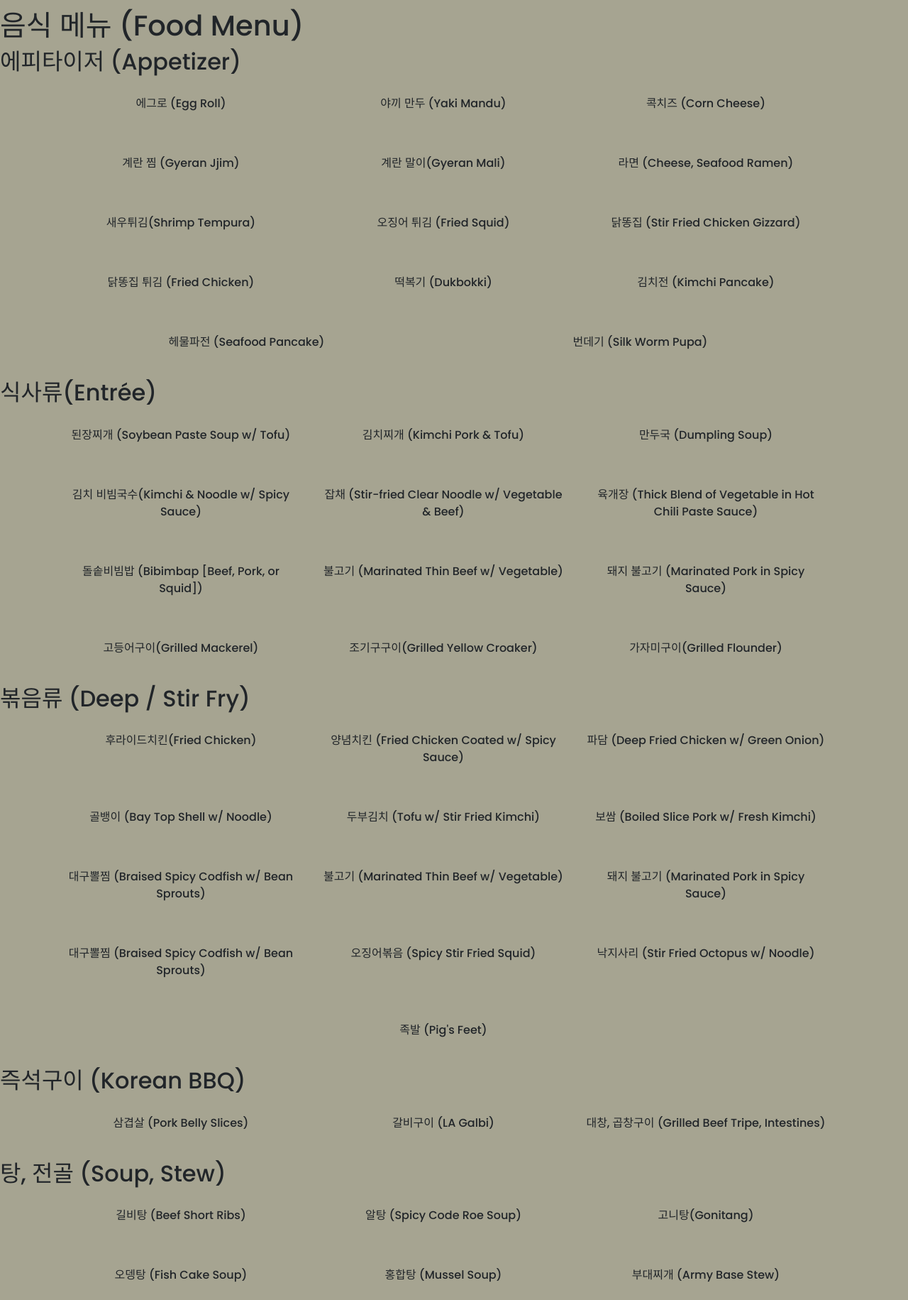
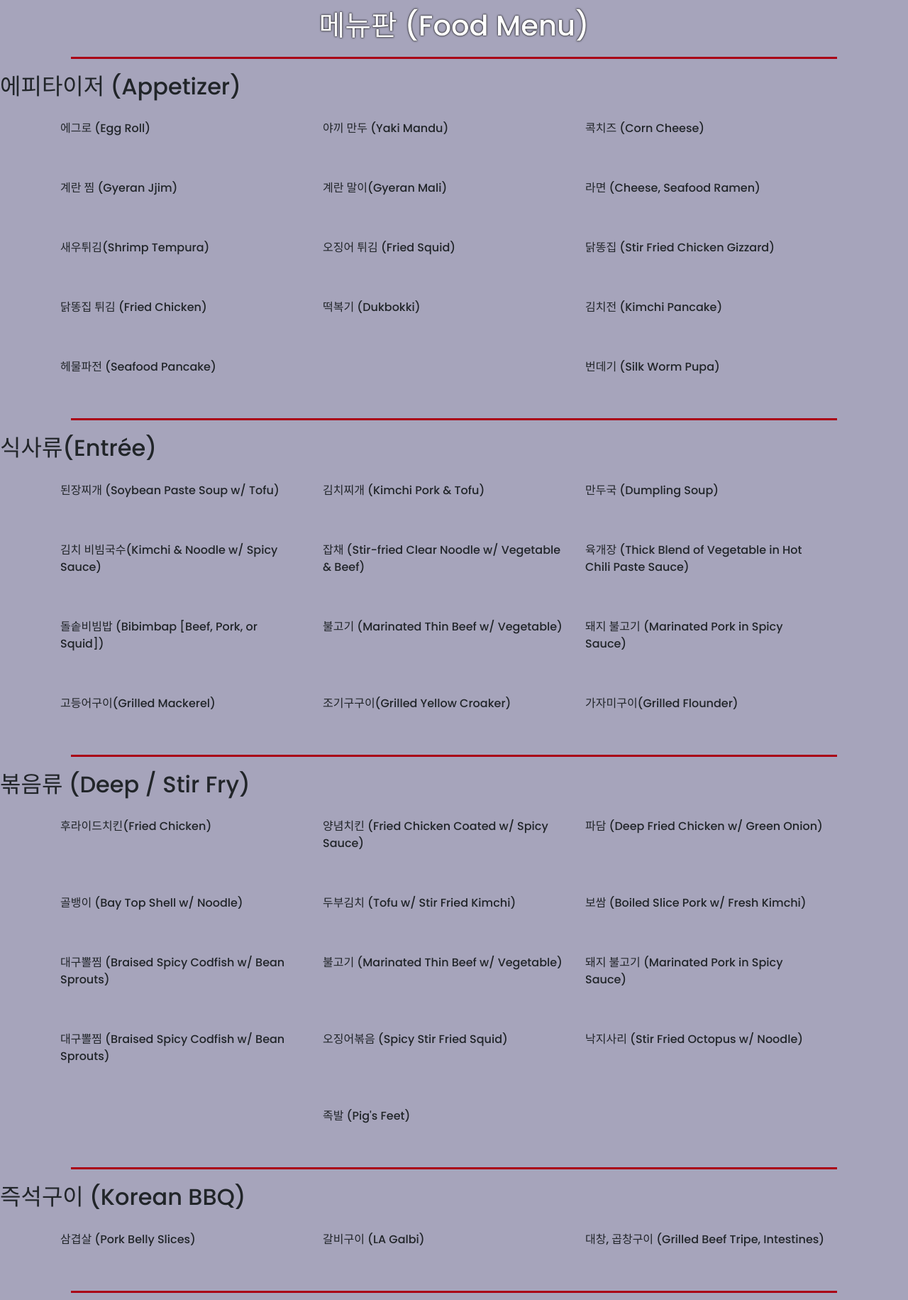
Before and after one commit to juleshenry/happypocha, a plain HTML site: page food.html in a window 1280 px wide. Shown: the part 94-1925 px from the top of the page at 71% size. Drawn offline with nearby package versions, Linux system fonts and the light colour scheme.

Commit message:
MUCH BETTER COLOR OMG

```diff
--- a/food.css
+++ b/food.css
@@ -1,15 +1,13 @@
-.three-columns {
-  column-count: 3;
-  column-gap: 20px;
-  padding: 0 30px; /* add left and right padding */
+.menu-sep {
+  border: none;
+  height: 3px;
+  background-color: #aa0016;
+  margin: 20px 0;
+  margin-left: 100px;
+  margin-right: 100px;
 }
 
-.food-menu {
-  list-style-type: none; /* Remove bullets */
-  padding: 0; /* Remove padding */
-  margin: 0; /* Remove margins */
-  break-inside: avoid-column;
-}
+
 .container {
   display: flex;
   flex-wrap: wrap;
@@ -25,7 +23,13 @@
 .col {
   flex-basis: calc(100% / 3);
   padding: 20px;
-  text-align: center;
+  text-align: left;  /*Menu alignment*/
+}
+
+.col-bookend {
+  flex-basis: calc(100% / 3);
+  padding: 20px;
+  text-align: center;  /*Menu alignment*/
 }
 
 @media (max-width: 768px) {
--- a/food.html
+++ b/food.html
@@ -40,8 +40,8 @@
     </a>
   </nav>
   </div>
-
-  <h1>음식 메뉴 (Food Menu)</h1>
+  <h1>메뉴판 (Food Menu)</h1>
+  <hr class ="menu-sep">
   <h2>에피타이저 (Appetizer)</h2>
   <div class="container">
     <div class="row">
@@ -66,9 +66,11 @@
     </div>
     <div class="row">
       <div class="col">헤물파전 (Seafood Pancake)</div>
+      <div class="col"></div>
       <div class="col">번데기 (Silk Worm Pupa)</div>
     </div>
   </div>
+  <hr class ="menu-sep">
   <h2>식사류(Entrée)</h2>
   <div class="container">
     <div class="row">
@@ -92,6 +94,7 @@
       <div class="col">가자미구이(Grilled Flounder)</div>
     </div>
   </div>
+  <hr class ="menu-sep">
   <h2>볶음류 (Deep / Stir Fry)</h2>
   <div class="container">
     <div class="row">
@@ -115,9 +118,12 @@
       <div class="col">낙지사리 (Stir Fried Octopus w/ Noodle)</div>
     </div>
     <div class="row">
+      <div class="col"></div>
       <div class="col">족발 (Pig's Feet)</div>
+      <div class="col"></div>
     </div>
   </div>
+  <hr class ="menu-sep">
   <h2>즉석구이 (Korean BBQ)</h2>
   <div class="container">
     <div class="row">
@@ -126,6 +132,7 @@
       <div class="col">대창, 곱창구이 (Grilled Beef Tripe, Intestines)</div>
     </div>
   </div>
+  <hr class ="menu-sep">
   <h2>탕, 전골 (Soup, Stew)</h2>
   <div class="container">
     <div class="row">
--- a/index.css
+++ b/index.css
@@ -7,8 +7,15 @@
      padding: 0;
      box-sizing: border-box;
      font-family: poppins-medium;
-     background-color: #a6a491;
+     background-color: #a6a4bb;
 }
+
+h1 {
+  color: white;
+  text-shadow: 0 0 3px black, 0 0 1px black;
+  text-align: center;
+}
+
 
 .happy-img {
      height: auto;
@@ -27,7 +34,7 @@
 .splash-about {
      font-size: 30px;
      height: auto;
-     background-color: #a6a491;
+     background-color: #a6a4bb;
 }
 
 .happy-nav {
@@ -66,17 +73,9 @@
      text-transform: uppercase;
 }
 
-/*.navvy {
-     align-items: center;
-     box-sizing: border-box;
-     display: flex;
-     height: 170px;
-     left: 0;
-     padding: 0 12px;
-     top: 0 px;
-     width: 100%;
-}*/
- h2 {
+
+
+h2 {
      font-color: black;
 }
  nav a {
@@ -154,8 +153,7 @@
     }
     .splash-about {
          font-size: 15px;
-         height: auto;
-         background-color: #a6a491;
+         height: auto;\
      }
     .show {
         display: block;
```
Also changed, not shown: static/splash-desktop.png.
